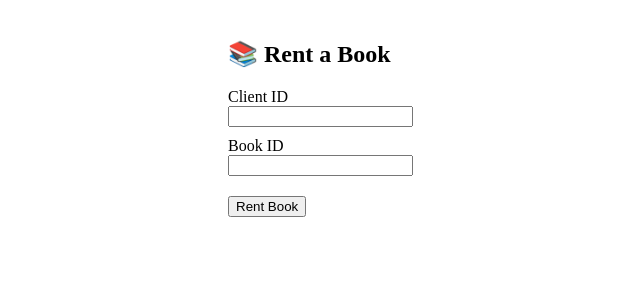
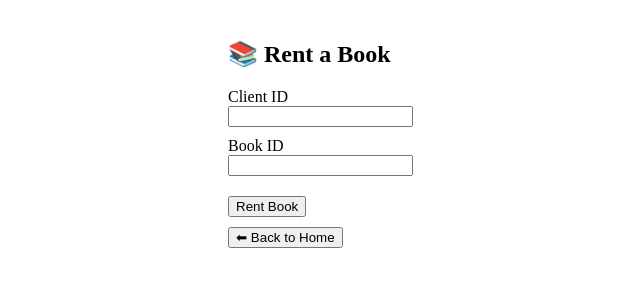
Before and after one commit to AlexandraGomesss/alexa_library, a React (Create React App) app in the folder alexa-library-frontend/: page /rent in a window 1280 px wide. Shown: the top 300 px of the page, without its empty margins (212-852 px from the left). Built offline with nearby package versions, Linux system fonts and the light colour scheme.

Commit message:
added a HomeButton

```diff
--- /dev/null
+++ b/alexa-library-frontend/src/components/HomeButton.jsx
@@ -0,0 +1,12 @@
+import React from "react";
+import { useNavigate } from 'react-router-dom';
+
+export const HomeButton = () => {
+    const navigate = useNavigate(); // ✅ This must be called inside the component
+
+    return (
+        <button onClick={() => navigate('/home')} style={{ marginTop: '10px' }}>
+            ⬅ Back to Home
+        </button>
+    );
+};
--- a/alexa-library-frontend/src/pages/BooksPage.jsx
+++ b/alexa-library-frontend/src/pages/BooksPage.jsx
@@ -1,5 +1,6 @@
 import React, { useEffect, useState } from 'react';
 import { getAvailableBooks } from '../services/bookService';
+import {HomeButton} from "../components/HomeButton";
 
 const BooksPage = () => {
     const [books, setBooks] = useState([]);
@@ -28,6 +29,7 @@ const BooksPage = () => {
                     ))}
                 </ul>
             )}
+            <HomeButton />
         </div>
     );
 };
--- a/alexa-library-frontend/src/pages/Purchase.jsx
+++ b/alexa-library-frontend/src/pages/Purchase.jsx
@@ -3,6 +3,7 @@ import React, { useEffect, useState } from 'react';
 import { useNavigate } from 'react-router-dom';
 import { getAvailableBooks } from '../services/bookService';
 import { createPurchase } from '../services/purchaseService';
+import {HomeButton} from "../components/HomeButton";
 
 const PurchasePage = () => {
     const clientId = localStorage.getItem('clientId');
@@ -76,10 +77,7 @@ const PurchasePage = () => {
             </form>
 
             {message && <p style={{ marginTop: '10px' }}>{message}</p>}
-
-            <button onClick={() => navigate('/')} style={{ marginTop: '10px' }}>
-                ⬅ Back to Home
-            </button>
+            <HomeButton />
         </div>
     );
 };
--- a/alexa-library-frontend/src/pages/RentPage.jsx
+++ b/alexa-library-frontend/src/pages/RentPage.jsx
@@ -1,5 +1,6 @@
 import React, { useState } from "react";
 import axios from "axios";
+import {HomeButton} from "../components/HomeButton";
 
 const Rent = () => {
     const [clientId, setClientId] = useState("");
@@ -84,6 +85,7 @@ const Rent = () => {
                     Error: {error}
                 </div>
             )}
+            <HomeButton />
         </div>
     );
 };
```
